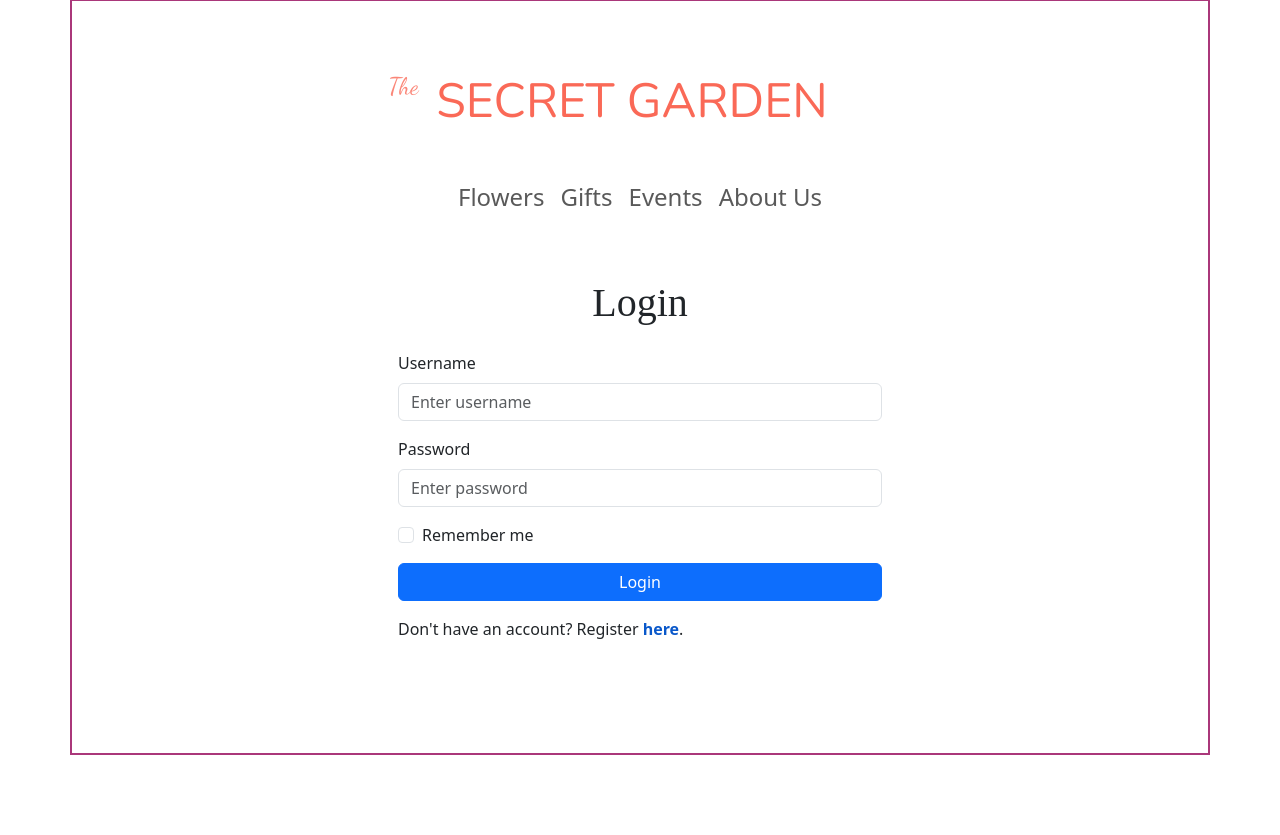
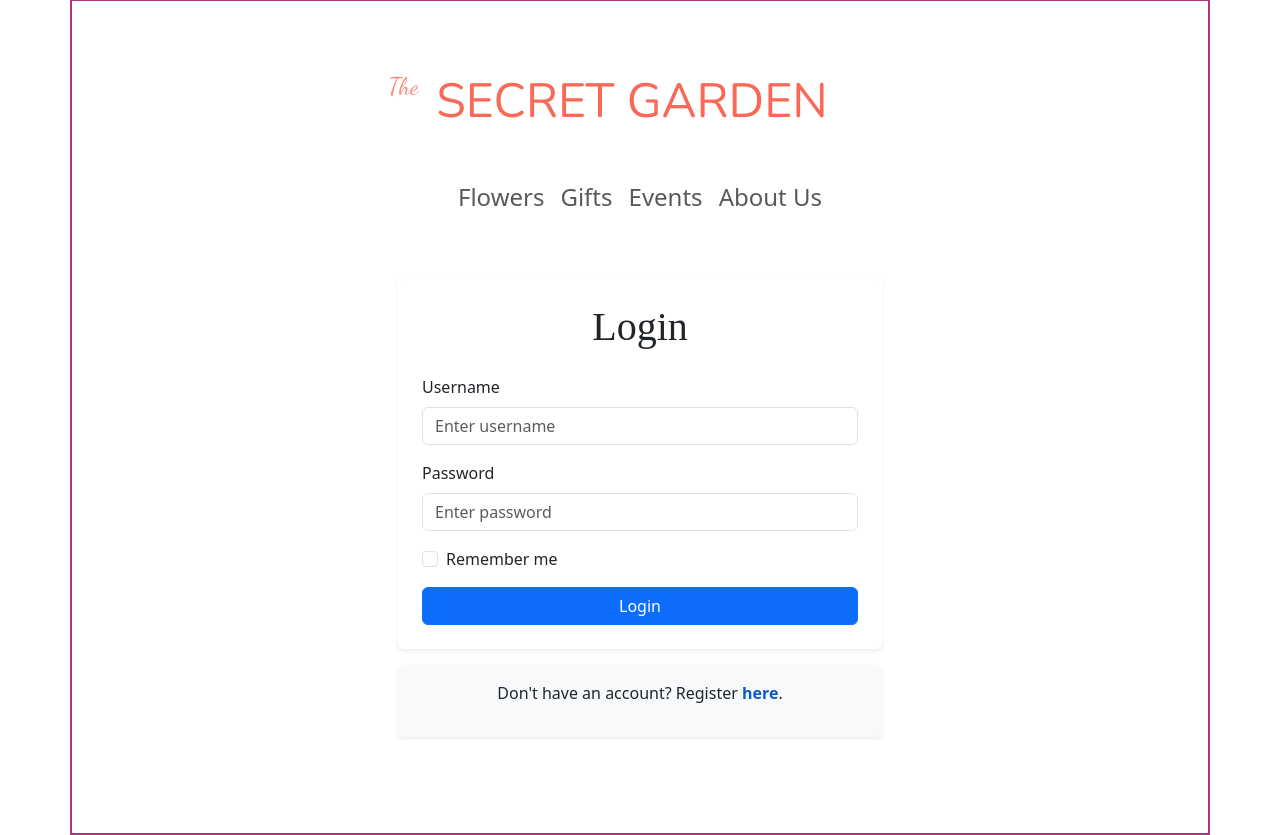
Before and after one commit to Polishko/The-Secret-Garden, a Django app: page /accounts/login/ in a window 1280 px wide. Shown: the part 49-884 px from the top of the page. Before the commit the page ends 804 px from the top, so only its background shows below. Run offline with Django 5.2, Linux system fonts and the light colour scheme; some libraries are stand-ins or nearby versions.

Commit message:
Updated: Styling for login-page

```diff
--- a/thesecretgarden/templates/accounts/login-page.html
+++ b/thesecretgarden/templates/accounts/login-page.html
@@ -6,6 +6,7 @@
     <div class="container mt-5 mb-5">
         <div class="row justify-content-center">
             <div class="col-md-6">
+                <div class="p-4 shadow-sm bg-white rounded">
                     <h1 class="text-center mb-4">Login</h1>
 
                     {% if form.non_field_errors %}
@@ -52,8 +53,13 @@
 
                         <button type="submit" class="btn btn-primary w-100">Login</button>
                     </form>
-                <p class="mt-3">Don't have an account? Register <a style="color: #0a58ca; font-weight: bold;" href="{% url 'register' %}">
-                    here</a>.</p>
+                </div>
+
+                <div class="p-3 mt-3 shadow-sm bg-light rounded text-center">
+                    <p>Don't have an account? Register
+                        <a style="color: #0a58ca; font-weight: bold;" href="{% url 'register' %}">here</a>.
+                    </p>
+                </div>
             </div>
         </div>
     </div>
```
Lines whose indentation alone changed are shown as unchanged.
